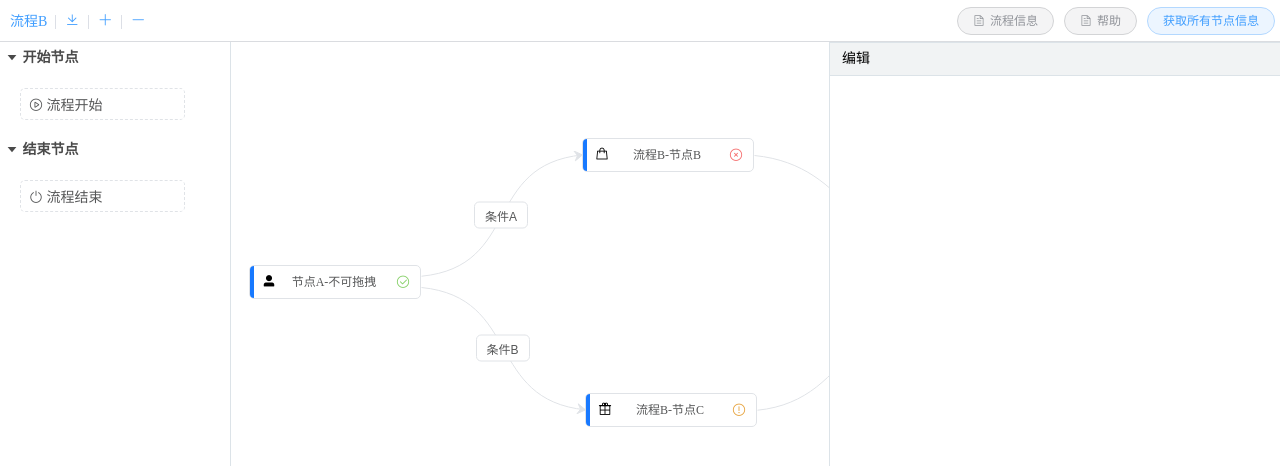
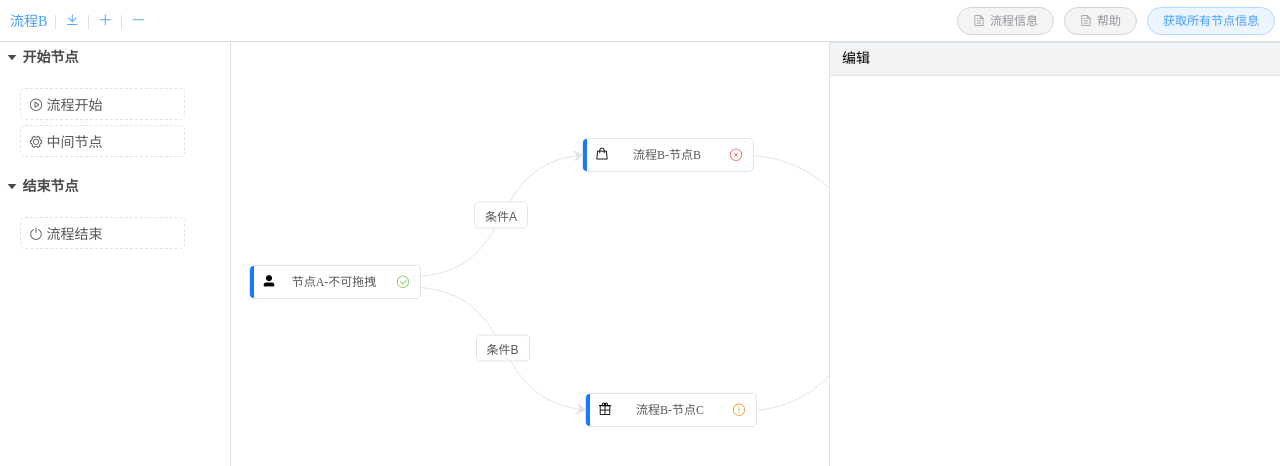
Before and after one commit to wangliuyong/d-easy-flow, a Vue app: page / in a window 1280 px wide. Shown: the top 466 px of the page. Built offline with nearby package versions, Linux system fonts and the light colour scheme.

Commit message:
增加消息提示

```diff
--- a/src/components/ef/node_form.vue
+++ b/src/components/ef/node_form.vue
@@ -315,6 +315,7 @@ export default {
         }
       })
       this.$emit("setLineLabel", this.line.from, this.line.to, this.line.label);
+      this.$message.success("数据已暂存。");
     },
     save() {
       this.flowData.nodeList.map(node => {
@@ -328,6 +329,7 @@ export default {
           this.$emit("repaintEverything");
         }
       });
+      this.$message.success("数据已暂存。");
     }
   }
 };
--- a/src/components/ef/node_menu.vue
+++ b/src/components/ef/node_menu.vue
@@ -71,22 +71,20 @@ export default {
               // 自定义覆盖样式
               style: {},
               conditionData: {
-                type: "type1"
+                type:''
               }
             },
-            // {
-            //   id: "12",
-            //   type: "task",
-            //   name: "接口调用",
-            //   ico: "el-icon-video-play",
-            //   // 自定义覆盖样式
-            //   style: {},
-            //   conditionData: {
-            //     type: "type2",
-            //     username: "",
-            //     age: ""
-            //   }
-            // }
+            {
+              id: "12",
+              type: "task",
+              name: "中间节点",
+              ico: "el-icon-setting",
+              // 自定义覆盖样式
+              style: {},
+              conditionData: {
+                type:''
+              }
+            }
           ]
         },
         {
@@ -103,15 +101,7 @@ export default {
               ico: "el-icon-switch-button",
               // 自定义覆盖样式
               style: {}
-            },
-            // {
-            //   id: "22",
-            //   type: "over",
-            //   name: "数据清理",
-            //   ico: "el-icon-switch-button",
-            //   // 自定义覆盖样式
-            //   style: {}
-            // }
+            }
           ]
         }
       ],
--- a/src/components/ef/panel.vue
+++ b/src/components/ef/panel.vue
@@ -396,7 +396,6 @@ export default {
      * @param mousePosition 鼠标拖拽结束的坐标
      */
     addNode(evt, nodeMenu, mousePosition) {
-      console.log(evt, nodeMenu, mousePosition);
       var screenX = evt.originalEvent.clientX,
         screenY = evt.originalEvent.clientY;
       let efContainer = this.$refs.efContainer;
@@ -448,6 +447,12 @@ export default {
         conditionData: nodeMenu.conditionData,
         state: "success"
       };
+
+      if(!node.conditionData){
+        node.conditionData = {}
+      }
+
+
       /**
        * 这里可以进行业务判断、是否能够添加该节点
        */
```
